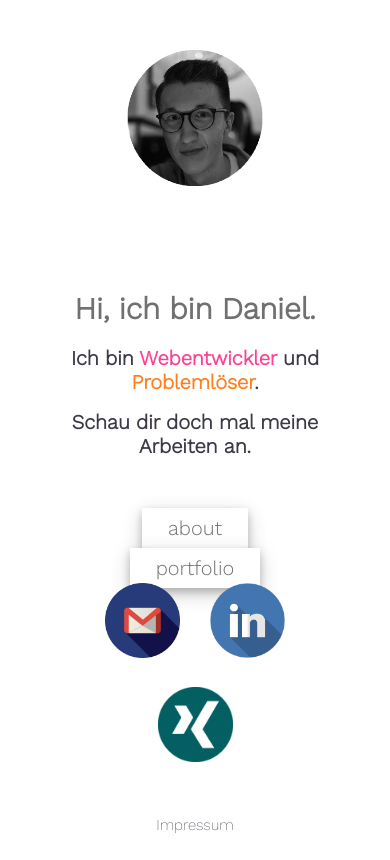
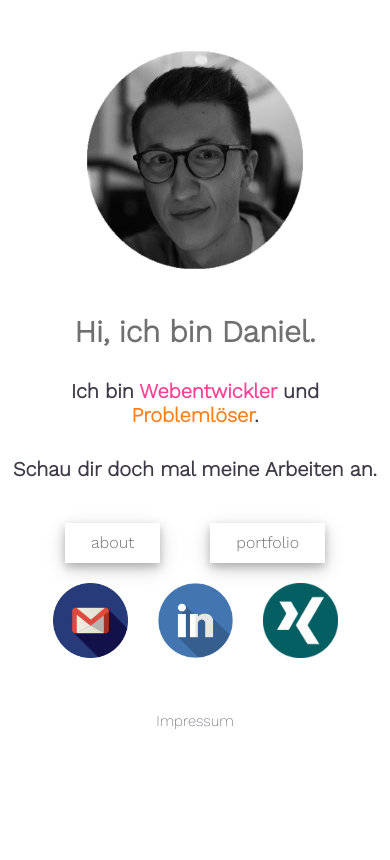
Before and after one commit to danmae/danmae, a React (Create React App) app: page / in a window 390 px wide. Built offline with nearby package versions, Linux system fonts and the light colour scheme.

Commit message:
fix mobile landingzone css

```diff
--- a/src/components/portfolio.tsx
+++ b/src/components/portfolio.tsx
@@ -6,6 +6,10 @@ class Portfolio extends React.Component {
     return (
       <div>
         <h1 className="portfolio-text">Portfolio</h1>
+        <nav className="mobileNav">
+                <a className="mobiletext" href="/">zurück</a>
+                <a className="mobiletext" href="/about">about</a>
+            </nav>
         <div className="portfolio-grid">
         <a href="https://kinder-jahre.com/" target="blank"><img className="grid-item" src={process.env.PUBLIC_URL + "/images/projects/kinderjahre.jpg"} alt="Kinderjahre"/></a>
         <a href="https://kenntnisreich-kindertagesstaetten.de/" target="blank"><img className="grid-item" src={process.env.PUBLIC_URL + "/images/projects/kenntnisreich-kindertagesstaetten.jpg"} alt="Kenntnisreich Kindertagesstätten"/></a>
--- a/src/css/landingzone.css
+++ b/src/css/landingzone.css
@@ -15,6 +15,10 @@
   transition-duration: 0.4s;
   transform: scale(1.05);
 }
+button{
+  font-family: "Work Sans Light";
+  font-size:20px;
+}
 .text {
   height: 25%;
   text-align: center;
@@ -26,37 +30,23 @@
 }
 .about {
   transition-duration: 0.4s;
-  background-color: white;
   border: 1px solid white;
-  padding-left: 25px;
-  padding-right: 25px;
-  padding-top: 5px;
-  padding-bottom: 5px;
-  margin-left: 25px;
-  margin-right: 25px;
-  font-size:20px;
-  font-family: "Work Sans Light";
-  box-shadow: 0 4px 8px 0 rgba(0, 0, 0, 0.2), 0 6px 20px 0 rgba(0, 0, 0, 0.19);
-  color: #707070;
-}
-.portfolio {
-  transition-duration: 0.4s;
-  background-color: white;
-  border: 1px solid white;
-  padding-left: 25px;
-  padding-right: 25px;
-  padding-top: 5px;
-  padding-bottom: 5px;
-  margin-left: 25px;
-  margin-right: 25px;
-  font-size:20px;
-  font-family: "Work Sans Light";
+  padding: 5px 25px 5px 25px;
+  margin: 0px 25px 0px 25px;
   box-shadow: 0 4px 8px 0 rgba(0, 0, 0, 0.2), 0 6px 20px 0 rgba(0, 0, 0, 0.19);
   color: #707070;
 }
 .about:hover {
   transform: scale(1.2);
   color: #ff7f1d;
+}
+.portfolio {
+  transition-duration: 0.4s;
+  border: 1px solid white;
+  padding: 5px 25px 5px 25px;
+  margin: 0px 25px 0px 25px;
+  box-shadow: 0 4px 8px 0 rgba(0, 0, 0, 0.2), 0 6px 20px 0 rgba(0, 0, 0, 0.19);
+  color: #707070;
 }
 .portfolio:hover {
   transform: scale(1.2);
@@ -74,8 +64,19 @@
 .links {
   text-align: center;
 }
-
 @media (max-width: 800px) {
+  .App{
+    width: 100% !important;
+  }
+  .picture {
+    max-width: 500px;
+    width: 100%;
+  }
+  .text {
+    height: initial;
+    text-align: center;
+    margin-top:30%;
+  }
   .frame {
     width: 100%;
     height: 550px;
@@ -85,12 +86,8 @@
   .site-wrapper {
     width: 100%;
   }
-  .picture {
-    max-width: 500px;
-    width: 100%;
-  }
-  .text {
-    margin-top: 50px;
+  h2{
+    margin-top:30px;
   }
   .icon {
     margin-top: 25px;
@@ -105,15 +102,10 @@
   body {
     height: 100vh;
   }
-}
-@media (max-width: 440px) {
-  .picture {
-    height: 35%;
+  .picture{
+    height: 28%;
   }
-  .buttons {
-    margin-top: 55px !important;
-  }
-  .buttons {
-    margin-top: 0px;
+  img{
+    width: 60%;
   }
 }
--- a/src/css/portfolio.css
+++ b/src/css/portfolio.css
@@ -16,35 +16,55 @@ button {
   box-shadow: initial;
   color: initial;
 }
-.portfolio-grid{
+.portfolio-grid {
   display: grid;
   grid-template-columns: 1fr;
   grid-gap: 1rem;
   margin: 1rem;
 }
-.grid-item{
-  max-width:100%;
+.grid-item {
+  max-width: 100%;
 }
-.portfolio-text{
+.portfolio-text {
   text-align: center;
-  color:#ff7f1d;
+  color: #ff7f1d;
   font-family: "Work Sans xLight";
 }
-img{
+img {
   transition-duration: 0.4s;
-  border-radius:20px;
+  border-radius: 20px;
 }
-img:hover{
+img:hover {
   transform: scale(1.1);
 }
+.mobileNav{
+  width:100%;
+  margin:20px auto;
+  text-align:center;
+  margin-bottom:0px;
+  transition-duration: 0.4s;
+}
+.mobiletext{
+  padding-left:20px;
+  padding-right:20px;
+  font-size:25;
+  transition-duration: 0.4s;
+  width:30%;
+}
+.mobiletext:hover {
+  transform: scale(1.5);
+}
 @media (min-width: 800px) {
-.portfolio-grid{
+  .portfolio-grid {
     display: grid;
     grid-template-columns: 1fr 1fr 1fr;
     grid-gap: 1rem;
     margin: 1rem;
   }
-.grid-item{
-  max-width:100%;
+  .grid-item {
+    max-width: 100%;
+  }
+  .mobileNav {
+    display: none;
   }
 }
```
Lines whose indentation alone changed are shown as unchanged.
